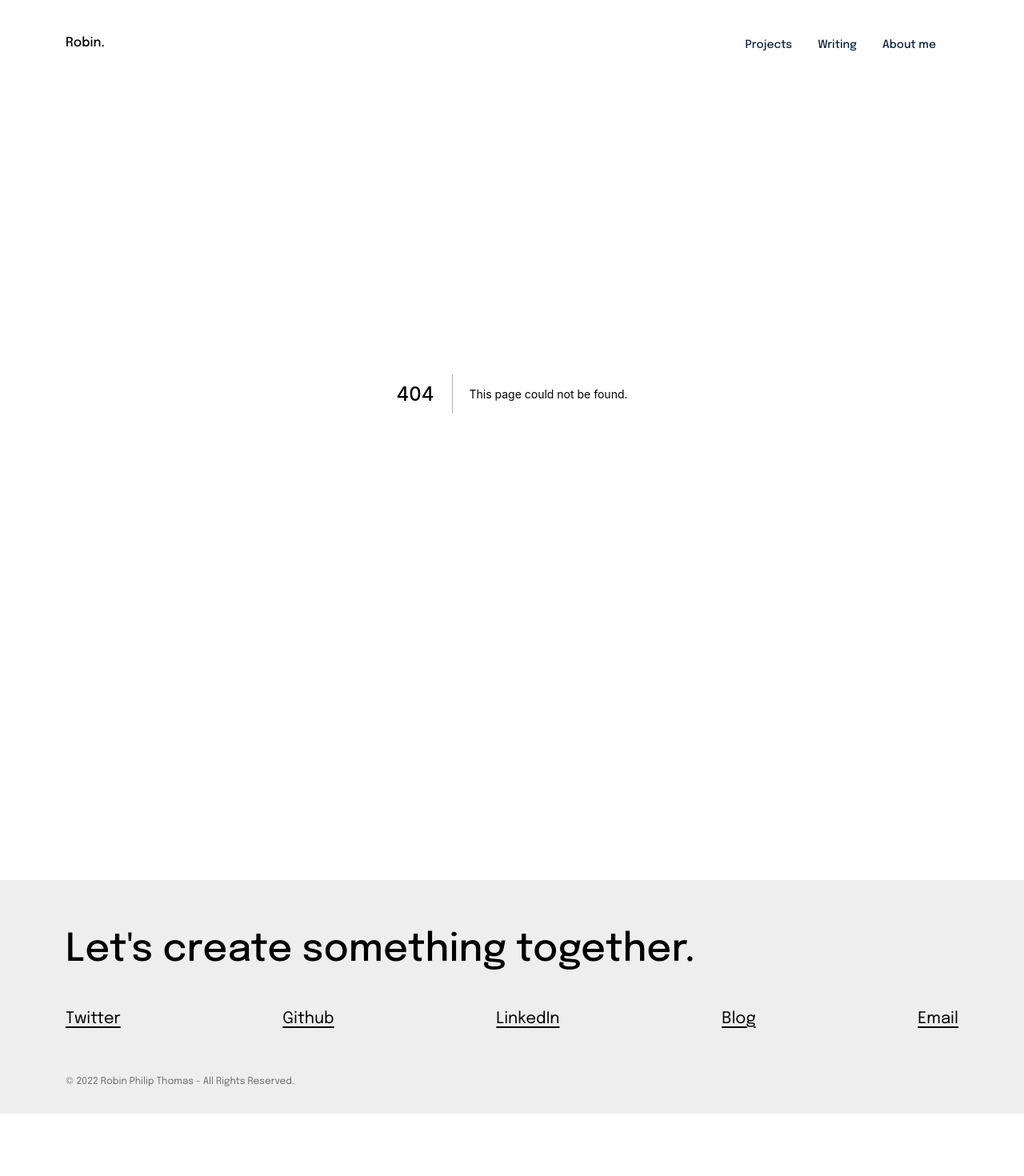
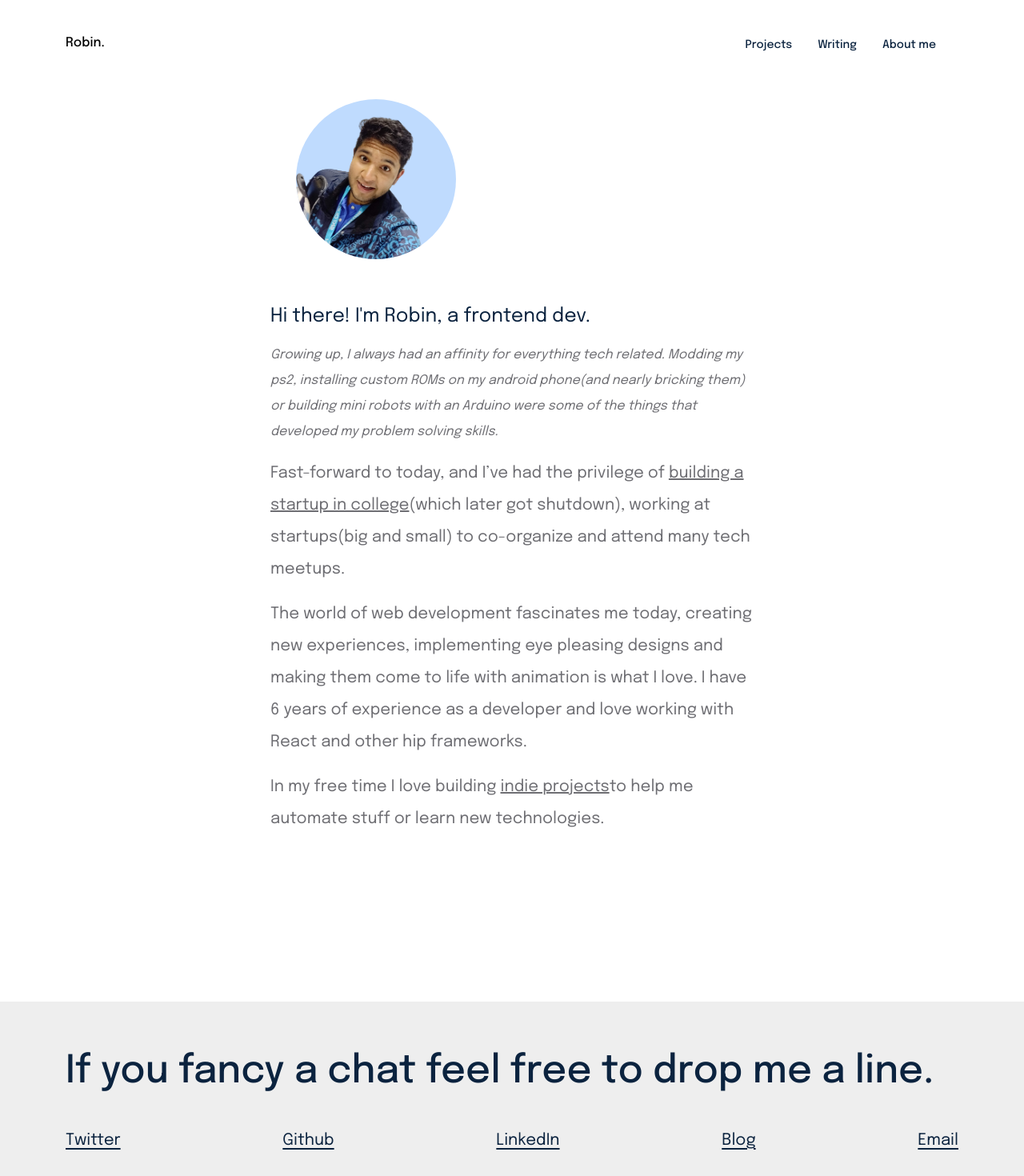
Before and after one commit to MrRobz/my-portfolio, a Next.js app: page /about-me in a window 1280 px wide. Before the commit this address had no page. Shown: the top 1470 px of the page at 80% size. Before the commit the page ends 1392 px from the top, so only its background shows below. Built offline with nearby package versions, Linux system fonts and the light colour scheme.

Commit message:
about me page

```diff
--- a/components/footer/index.jsx
+++ b/components/footer/index.jsx
@@ -1,9 +1,17 @@
+import { useRouter } from "next/router";
+
 const Footer = () => {
+  const router = useRouter();
+
+  const isAboutPage = router.pathname.includes("/about-me");
+
   return (
     <footer id="footer" className="mt-32 w-full bg-gray2 md:mt-52">
       <div className="container mx-auto px-8 pt-16 pb-8">
         <div className="text-3xl font-medium lg:text-5xl">
-          Let&apos;s create something together.
+          {!isAboutPage
+            ? "Let's create something together."
+            : "If you fancy a chat feel free to drop me a line."}
         </div>
 
         <div className="mt-12 flex justify-between lg:text-xl">
--- a/components/navbar/index.jsx
+++ b/components/navbar/index.jsx
@@ -27,7 +27,7 @@ const NavBar = () => {
     <nav className="sticky top-0 z-50 mt-2 bg-white py-2.5 text-darkBlue md:mt-4">
       <div className="container mx-auto flex items-center justify-between px-8">
         <Link href="/" className="flex items-center">
-          <span className="self-center whitespace-nowrap text-base font-medium text-black">
+          <span className="cursor-pointer self-center whitespace-nowrap text-base font-medium text-black">
             Robin.
           </span>
         </Link>
@@ -42,7 +42,7 @@ const NavBar = () => {
           >
             <ul className="border-gray-100 bg-gray-50 absolute right-0 -top-3 mr-3 mt-4 flex w-72 flex-col rounded-lg border p-4 md:static md:w-auto md:flex-row md:space-x-8 md:border-0 md:bg-white md:pt-1 md:text-sm md:font-medium">
               <li>
-                <Link href="#home-projects">
+                <Link href="/#home-projects">
                   <a className="text-gray-700 hover:bg-gray-100 block rounded py-2 pr-4 pl-3 md:border-0 md:p-0 md:hover:bg-transparent md:hover:text-primary">
                     Projects
                   </a>
@@ -51,13 +51,15 @@ const NavBar = () => {
               <li>
                 <a
                   href="https://blog.robie.dev"
+                  target="_blank"
+                  rel="noreferrer"
                   className="text-gray-700 hover:bg-gray-100 block rounded py-2 pr-4 pl-3 md:border-0 md:p-0 md:hover:bg-transparent md:hover:text-primary"
                 >
                   Writing
                 </a>
               </li>
               <li>
-                <Link href="/">
+                <Link href="/about-me">
                   <a className="text-gray-700 hover:bg-gray-100 block rounded py-2 pr-4 pl-3 md:border-0 md:p-0 md:hover:bg-transparent md:hover:text-primary">
                     About me
                   </a>
--- /dev/null
+++ b/pages/about-me.jsx
@@ -0,0 +1,64 @@
+import Image from "next/image";
+import Link from "next/link";
+import ProfileImg from "../public/robin-2.png";
+
+const AboutMe = () => {
+  const yearsOfExp = new Date().getFullYear() - 2016;
+
+  return (
+    <div className="w-full">
+      <div className="container mx-auto mt-8 px-72 md:mt-8">
+        <div className="pl-8">
+          <Image
+            src={ProfileImg}
+            className="h-20 w-20 rounded-full bg-blue-200 object-cover"
+            height={200}
+            width={200}
+            alt="robin profile image"
+          />
+        </div>
+
+        <div className="mt-12 text-2xl">
+          Hi there! I&apos;m Robin, a frontend dev.
+        </div>
+        <div className="mt-4 text-base italic leading-loose text-gray">
+          Growing up, I always had an affinity for everything tech related.
+          Modding my ps2, installing custom ROMs on my android phone(and nearly
+          bricking them) or building mini robots with an Arduino were some of
+          the things that developed my problem solving skills.
+        </div>
+
+        <p className="mt-4 text-xl leading-loose text-gray">
+          Fast-forward to today, and I’ve had the privilege of{" "}
+          <a
+            href="https://blog.robie.dev/how-building-a-startup-in-college-helped-me-shape-my-college-life-and-get-a-high-paying-job"
+            className="underline hover:text-primary"
+          >
+            building a startup in college
+          </a>
+          (which later got shutdown), working at startups(big and small) to
+          co-organize and attend many tech meetups.
+        </p>
+
+        <p className="mt-4 text-xl leading-loose text-gray">
+          The world of web development fascinates me today, creating new
+          experiences, implementing eye pleasing designs and making them come to
+          life with animation is what I love. I have {yearsOfExp} years of
+          experience as a developer and love working with React and other hip
+          frameworks.
+        </p>
+
+        <p className="mt-4 text-xl leading-loose text-gray">
+          In my free time I love building{" "}
+          <Link href="/#home-projects">
+            <span className="cursor-pointer underline hover:text-primary">
+              indie projects
+            </span>
+          </Link>
+          to help me automate stuff or learn new technologies.
+        </p>
+      </div>
+    </div>
+  );
+};
+export default AboutMe;
```
Also changed, not shown: public/robin-2.png (added).
